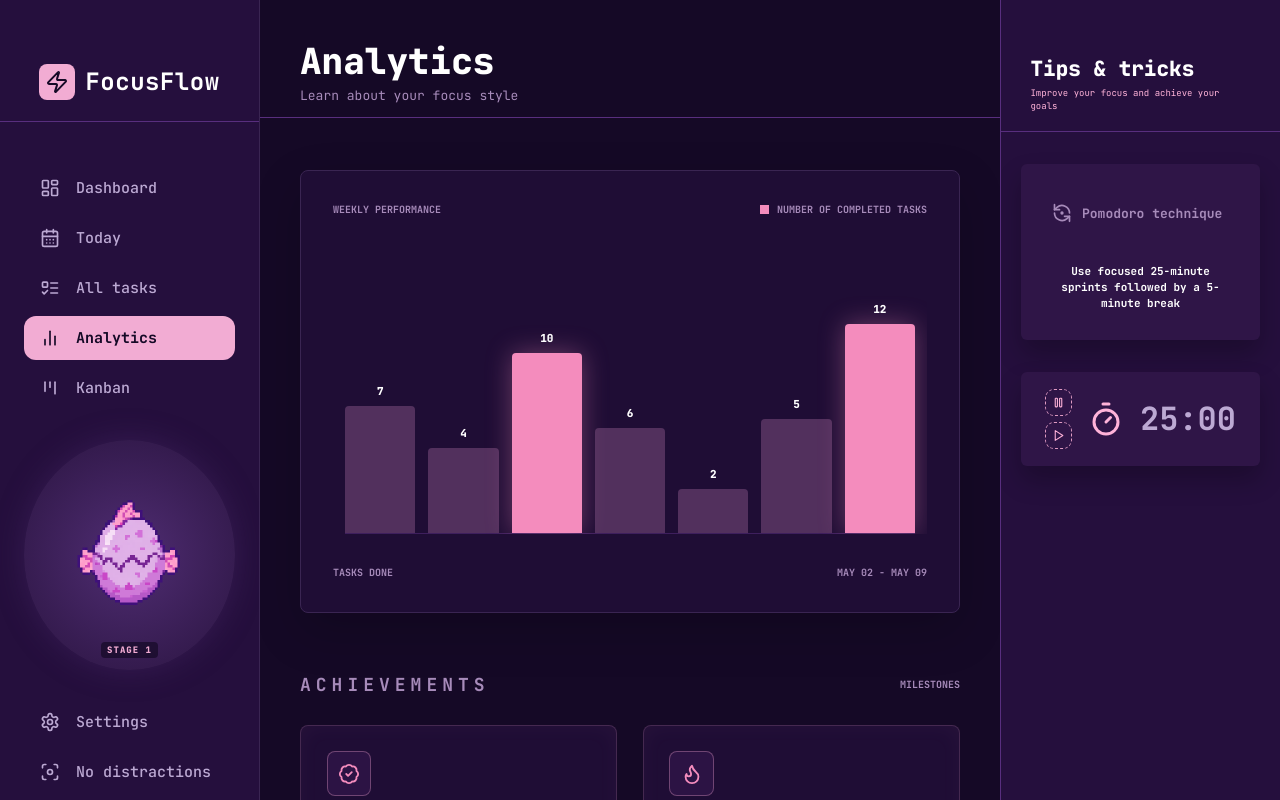
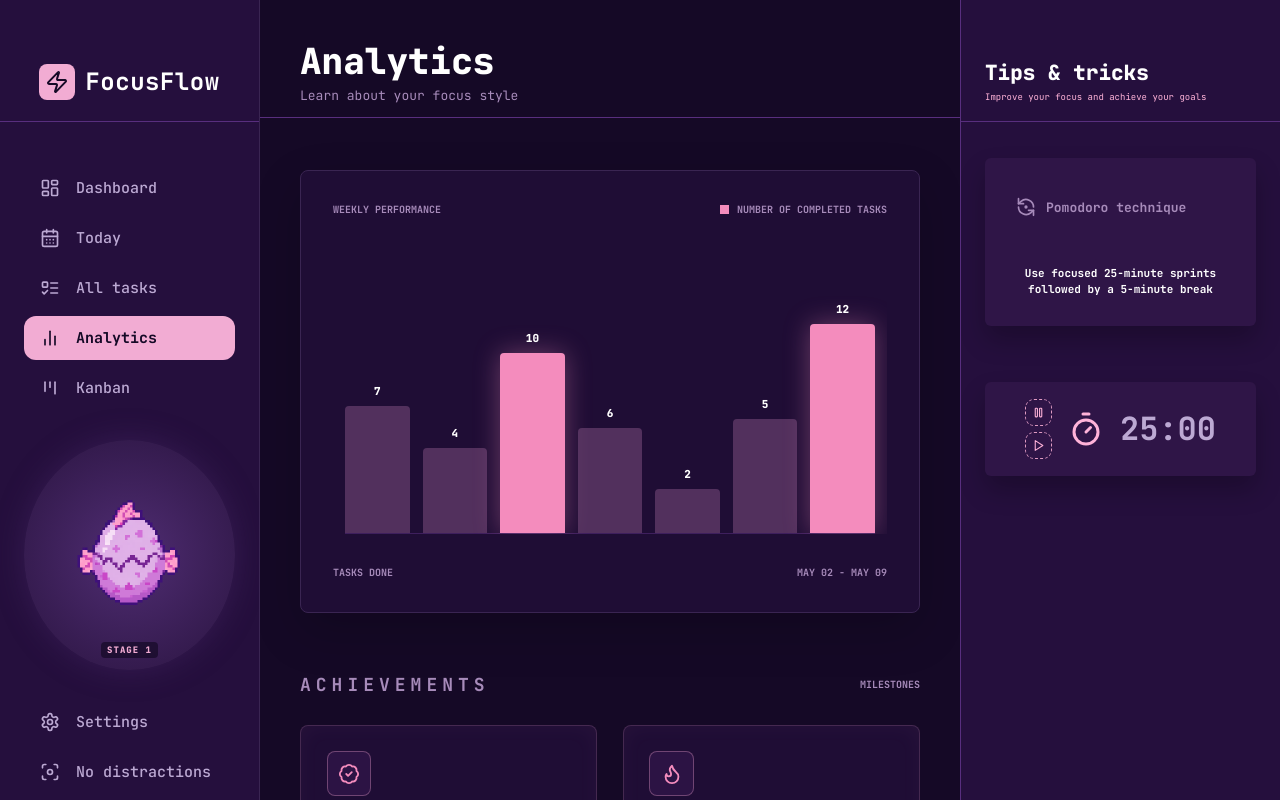
Before and after one commit to awramik/FocusFlow, a React (Vite) app: page /analytics in a window 1280 px wide. Built offline with nearby package versions, Linux system fonts and the light colour scheme; no server answers.

Commit message:
dashboard fixes, visual tweaks, left panel scrollbar, logo button routing, and many more :)

```diff
--- a/src/context/TaskContext.jsx
+++ b/src/context/TaskContext.jsx
@@ -1,4 +1,4 @@
-import React, { createContext, useState, useContext } from 'react';
+import React, { createContext, useState, useContext, useEffect } from 'react';
 import {
   tasksData,
   currentUser,
@@ -10,7 +10,7 @@ import {
 const TaskContext = createContext();
 
 export const TaskProvider = ({ children }) => {
-  // Mapowanie danych na potrzeby kanbana oraz innych widoków z zachowaniem oryginalnych pól (np. deadline)
+  // --- ZARZĄDZANIE ZADANIAMI ---
   const [tasks, setTasks] = useState(() => {
     return tasksData.map(task => {
       let mappedStatus = 'To do';
@@ -22,9 +22,8 @@ export const TaskProvider = ({ children }) => {
       if (task.priority === 'high') mappedPriority = 'HIGH';
 
       return {
-        ...task, // Przekazujemy wszystkie oryginalne pola (w tym deadline i opis)
+        ...task,
         id: task.id.toString(),
-        title: task.title,
         status: mappedStatus,
         priority: mappedPriority,
         project: task.category || 'FocusFlow'
@@ -32,7 +31,6 @@ export const TaskProvider = ({ children }) => {
     });
   });
 
-  // Funkcja do zmiany statusu zadania (używana w Kanbanie i Today)
   const updateTaskStatus = (taskId, newStatus) => {
     setTasks(prevTasks =>
       prevTasks.map(task =>
@@ -41,7 +39,6 @@ export const TaskProvider = ({ children }) => {
     );
   };
 
-  // Funkcja do dodawania nowego zadania
   const addTask = (title, priority, project, status) => {
     const newTask = {
       id: Date.now().toString(),
@@ -49,11 +46,38 @@ export const TaskProvider = ({ children }) => {
       priority,
       project,
       status,
-      deadline: new Date().toISOString().split('T')[0] + ' 12:00 PM' // Domyślny deadline dla nowych zadań
+      deadline: new Date().toISOString().split('T')[0] + ' 12:00 PM'
     };
     setTasks(prevTasks => [...prevTasks, newTask]);
   };
 
+  // --- ZARZĄDZANIE TIMEREM ---
+  const INITIAL_TIME = 25 * 60;
+  const [timeLeft, setTimeLeft] = useState(INITIAL_TIME);
+  const [isRunning, setIsRunning] = useState(false);
+
+  useEffect(() => {
+    let interval = null;
+
+    if (isRunning && timeLeft > 0) {
+      interval = setInterval(() => {
+        setTimeLeft((prevTime) => prevTime - 1);
+      }, 1000);
+    } else if (timeLeft === 0 && isRunning) {
+      setIsRunning(false);
+      // Możesz dodać tutaj np. powiadomienie dźwiękowe
+    }
+
+    return () => clearInterval(interval);
+  }, [isRunning, timeLeft]);
+
+  const handleStartPause = () => setIsRunning(prev => !prev);
+  const handleReset = () => {
+    setIsRunning(false);
+    setTimeLeft(INITIAL_TIME);
+  };
+
+  // --- EXPORT DO KONTEKSTU ---
   const contextValue = {
     tasks,
     updateTaskStatus,
@@ -61,7 +85,12 @@ export const TaskProvider = ({ children }) => {
     currentUser,
     statsData,
     projectsData,
-    recentActivity
+    recentActivity,
+    // Timer
+    timeLeft,
+    isRunning,
+    handleStartPause,
+    handleReset
   };
 
   return (
--- a/src/pages/Analytics.jsx
+++ b/src/pages/Analytics.jsx
@@ -59,26 +59,74 @@ function AnalyticsRightPanel() {
   const timerSeconds = (secondsLeft % 60).toString().padStart(2, '0');
 
   return (
-    <aside className="analytics-page__right-panel">
-      <header className="analytics-page__right-header">
-        <h2>Tips & tricks</h2>
-        <p>Improve your focus and achieve your goals</p>
+    <aside
+      className="analytics-page__right-panel"
+      style={{
+        flex: '0 0 320px',
+        width: '320px',
+        minWidth: '320px',
+        padding: '42px 24px 40px 24px',
+        boxSizing: 'border-box',
+        display: 'flex',
+        flexDirection: 'column',
+        gap: '24px'
+      }}
+    >
+      {/* NAGŁÓWEK: Linia dopasowana do środkowego panelu */}
+      <header
+        className="analytics-page__right-header"
+        style={{
+          boxSizing: 'border-box',
+          marginBottom: '12px',              // Zmniejszony z 24px na 12px, żeby podciągnąć kafelki w górę
+          borderBottom: '1px solid #582E7E',
+          marginLeft: '-24px',
+          marginRight: '-24px',
+          paddingLeft: '24px',
+          paddingRight: '24px',
+          width: 'calc(100% + 48px)',
+          minHeight: '80px',
+          display: 'flex',
+          flexDirection: 'column',
+          justifyContent: 'center',
+          paddingTop: '12px',
+          paddingBottom: '12px'
+        }}
+      >
+        <h2 style={{ margin: '0 0 4px 0' }}>Tips & tricks</h2>
+        <p style={{ margin: 0 }}>Improve your focus and achieve your goals</p>
       </header>
 
+      {/* KAFELEK PODPOWIEDZI */}
       <button
         type="button"
         className={`analytics-page__tip-card ${isPomodoroTipOpen ? 'analytics-page__tip-card--expanded' : ''}`}
         aria-expanded={isPomodoroTipOpen}
         onClick={() => setIsPomodoroTipOpen((isOpen) => !isOpen)}
+        style={{
+          width: '100%',
+          maxWidth: '100%',
+          boxSizing: 'border-box',
+          textAlign: 'left',
+          cursor: 'pointer',
+          display: 'flex',
+          flexDirection: 'column',
+          marginTop: '0px'                   // Gwarancja braku niechcianego odepchnięcia od linii
+        }}
       >
-        <div className="analytics-page__tip-title">
+        <div className="analytics-page__tip-title" style={{ width: '100%' }}>
           <RefreshCcwDot size={20} />
           <span>Pomodoro technique</span>
         </div>
-        <p>Use focused 25-minute sprints followed by a 5-minute break</p>
+        <p style={{ width: '100%', margin: '8px 0 0 0' }}>
+          Use focused 25-minute sprints followed by a 5-minute break
+        </p>
 
-        <div className="analytics-page__tip-details" aria-hidden={!isPomodoroTipOpen}>
-          <p>
+        <div
+          className="analytics-page__tip-details"
+          aria-hidden={!isPomodoroTipOpen}
+          style={{ width: '100%' }}
+        >
+          <p style={{ width: '100%' }}>
             Set a timer, focus completely, and avoid interruptions during the 25 minutes. After
             the break, repeat. Four sprints in, take a longer 15-30 minute break.
           </p>
@@ -86,14 +134,17 @@ function AnalyticsRightPanel() {
         </div>
       </button>
 
-     {/* SEKCJA TIMERA */}
+      {/* SEKCJA TIMERA */}
       <section
         className="analytics-page__timer-card"
         aria-label="Pomodoro timer"
         style={{
           display: 'flex',
           justifyContent: 'center',
-          alignItems: 'center'
+          alignItems: 'center',
+          width: '100%',
+          maxWidth: '100%',
+          boxSizing: 'border-box'
         }}
       >
         <div
@@ -131,19 +182,17 @@ function AnalyticsRightPanel() {
             </button>
           </div>
 
-          {/* Ikona stopera */}
           <Timer
             size={36}
             className="analytics-page__timer-icon"
-            style={{ margin: 0 }} // reset bocznych przesunięć z CSS
+            style={{ margin: 0 }}
           />
 
-          {/* Czas (XX:XX) */}
           <span
             className="analytics-page__timer-value"
             style={{
               margin: 0,
-              whiteSpace: 'nowrap' // blokuje łamanie tekstu przy zmianie okna
+              whiteSpace: 'nowrap'
             }}
           >
             {timerMinutes}:{timerSeconds}
--- a/src/pages/Dashboard.jsx
+++ b/src/pages/Dashboard.jsx
@@ -1,4 +1,4 @@
-import React, { useState, useEffect } from 'react';
+import React from 'react';
 import { useTasks } from '../context/TaskContext';
 import { useNavigate } from 'react-router-dom';
 import RightAnalytics from '../components/RightAnalytics';
@@ -6,7 +6,17 @@ import { Clock3, Zap, Flame, Lightbulb, Pause, Play, Square, MoreHorizontal, Che
 import '../style/Dashboard.css';
 
 const Dashboard = () => {
-  const { tasks, currentUser, statsData, projectsData, updateTaskStatus } = useTasks();
+  // Wyciągamy stan i funkcje timera bezpośrednio z globalnego kontekstu
+  const {
+    tasks,
+    currentUser,
+    updateTaskStatus,
+    timeLeft,
+    isRunning,
+    handleStartPause,
+    handleReset
+  } = useTasks();
+
   const navigate = useNavigate();
   const activeUser = currentUser && currentUser.length > 0 ? currentUser[0] : { firstName: "DevStrange" };
 
@@ -17,38 +27,10 @@ const Dashboard = () => {
   const completedTasks = tasks?.filter(t => t.status === 'done' || t.status === 'Done').length || 0;
   const completionPercentage = totalTasks > 0 ? Math.round((completedTasks / totalTasks) * 100) : 75;
 
-  const INITIAL_TIME = 25 * 60;
-  const [timeLeft, setTimeLeft] = useState(INITIAL_TIME);
-  const [isRunning, setIsRunning] = useState(false);
-
-  useEffect(() => {
-    let interval = null;
-
-    if (isRunning && timeLeft > 0) {
-      interval = setInterval(() => {
-        setTimeLeft((prevTime) => prevTime - 1);
-      }, 1000);
-    } else if (timeLeft === 0) {
-      setIsRunning(false);
-      alert("Czas minął! Pora na krótką przerwę.");
-    }
-
-    return () => clearInterval(interval);
-  }, [isRunning, timeLeft]);
-
   const formatTime = (seconds) => {
     const mins = Math.floor(seconds / 60);
     const secs = seconds % 60;
     return `${mins.toString().padStart(2, '0')}:${secs.toString().padStart(2, '0')}`;
-  };
-
-  const handleStartPause = () => {
-    setIsRunning(!isRunning);
-  };
-
-  const handleReset = () => {
-    setIsRunning(false);
-    setTimeLeft(INITIAL_TIME);
   };
 
   const getPriorityClass = (priority) => {
@@ -144,13 +126,11 @@ const Dashboard = () => {
                       overflow: 'hidden'
                     }}
                   >
-                    {/* Kolorowy pasek boczny priorytetu */}
                     <div
                       className="task-indicator-line"
                       data-priority={task.priority}
                     />
 
-                    {/* Poprawne kółko-checkmark */}
                     <div
                       className={`task-checkbox ${isChecked ? 'checked' : ''}`}
                       onClick={() => handleTaskToggle(task.id, task.status || 'To do')}
```
